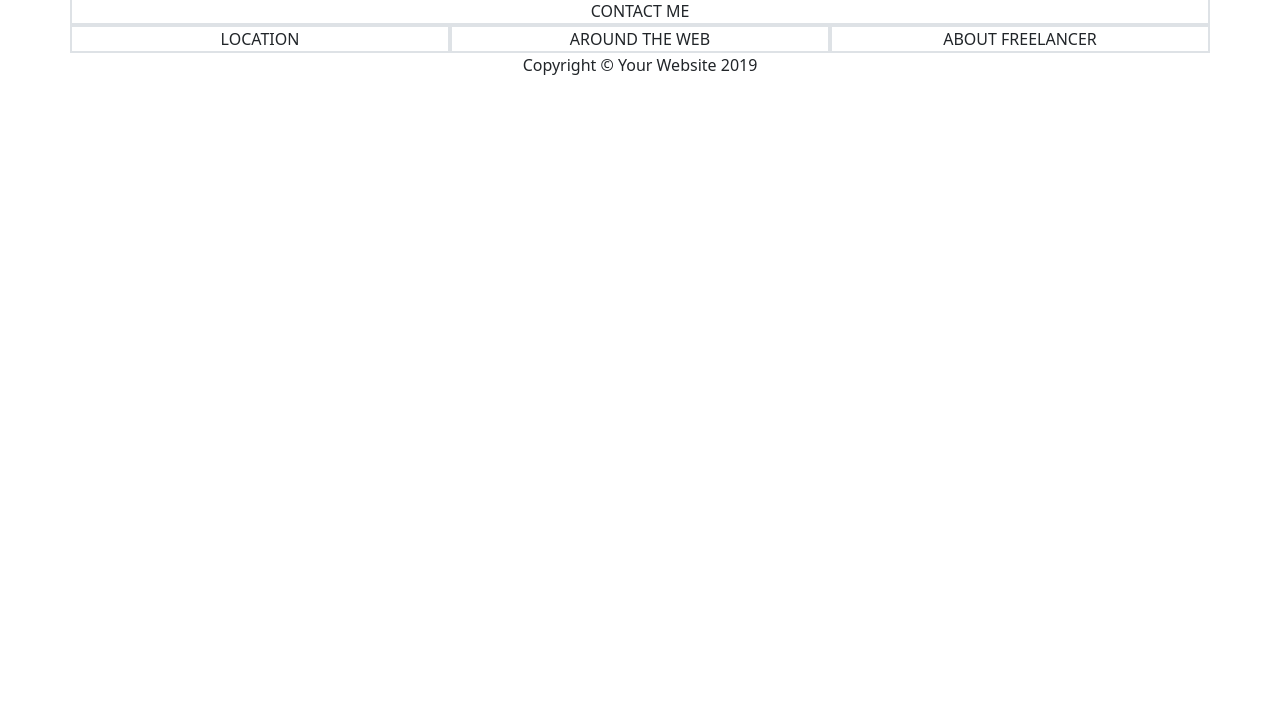
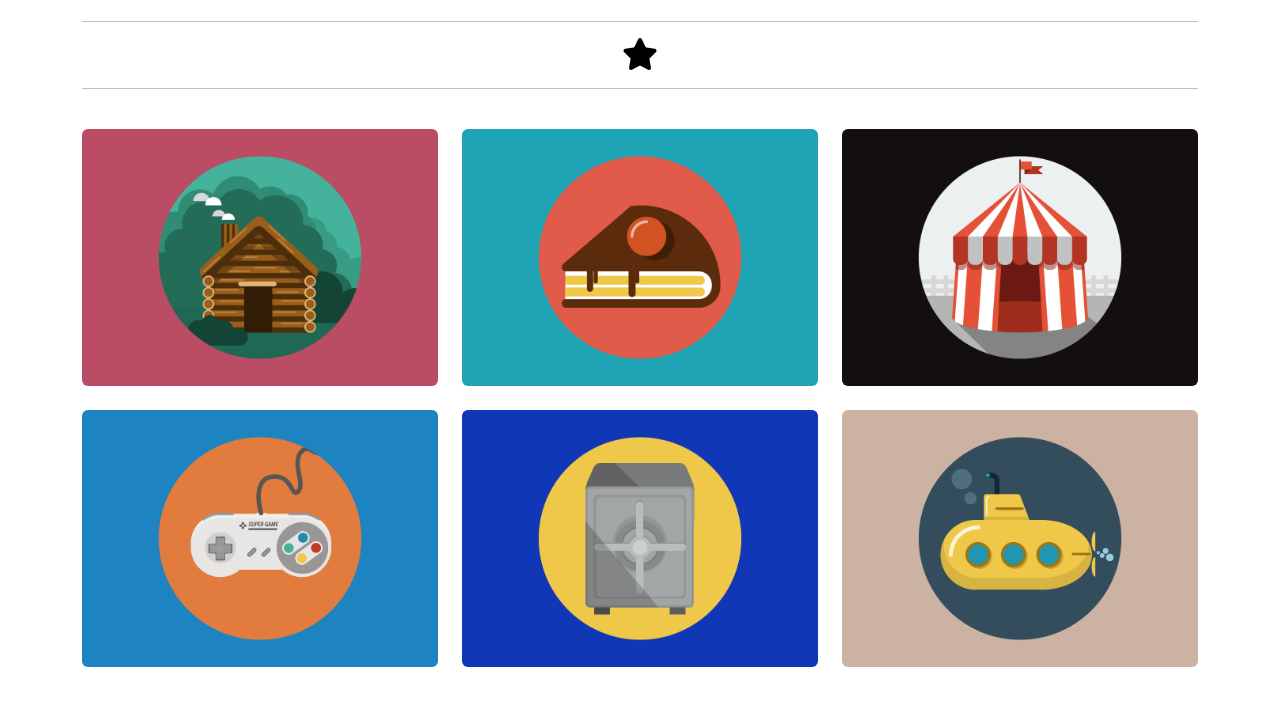
Before and after one commit to EmanueleCozzolino18/html-css-bootstrap-freelancer, a plain HTML site: page index.html in a window 1280 px wide. Shown: the part 761-1473 px from the top of the page. Before the commit the page ends 838 px from the top, so only its background shows below. Drawn offline with nearby package versions, Linux system fonts and the light colour scheme.

Commit message:
[UPD] Finished the portfolio section

```diff
--- a/index.html
+++ b/index.html
@@ -39,8 +39,8 @@
             <div class="container-xl text-white text-uppercase">
                 <div class="row">
                     <div class="col border border-2 text-center">
-                        <img src="./img/avatar.svg" alt="avatar" class="img-fluid ec_custom-avatar">
-                        <h1 class="py-3">START BOOTSTRAP</h1>
+                        <img src="./img/avatar.svg" alt="avatar" class="img-fluid ec_custom-avatar py-5">
+                        <h1>START BOOTSTRAP</h1>
                         <div class="mc-separator">
                             <div class="w-100">
                                 <hr class="line">
@@ -58,25 +58,35 @@
 
         <!-- SECONDA SEZIONE PORTFOLIO -->
         <section id="ec_portfolio">
-            <div class="container-xl">
+            <div class="container-xl text-black text-uppercase text-center py-5">
                 <div class="row g-4">
-                    <div class="col-12 col-md-6 col-lg-4 border border-2">
-                        Contenuto colonna 1
+                    <h1>Portfolio</h1>
+                    <div class="mc-separator">
+                        <div class="w-100">
+                            <hr class="line">
+                        </div>
+                        <i class="fs-2 px-3 fas fa-star"></i>
+                        <div class="w-100">
+                            <hr class="line">
+                        </div>
                     </div>
-                    <div class="col-12 col-md-6 col-lg-4 border border-2">
-                        Contenuto colonna 2
+                    <div class="col-12 col-md-6 col-lg-4">
+                        <img src="./img/cabin.png" alt="casa" class="img-fluid rounded-2">
                     </div>
-                    <div class="col-12 col-md-6 col-lg-4 border border-2">
-                        Contenuto colonna 3
+                    <div class="col-12 col-md-6 col-lg-4">
+                        <img src="./img/cake.png" alt="casa" class="img-fluid rounded-2">
                     </div>
-                    <div class="col-12 col-md-6 col-lg-4 border border-2">
-                        Contenuto colonna 1
+                    <div class="col-12 col-md-6 col-lg-4">
+                        <img src="./img/circus.png" alt="casa" class="img-fluid rounded-2">
                     </div>
-                    <div class="col-12 col-md-6 col-lg-4 border border-2">
-                        Contenuto colonna 2
+                    <div class="col-12 col-md-6 col-lg-4">
+                        <img src="./img/game.png" alt="casa" class="img-fluid rounded-2">
                     </div>
-                    <div class="col-12 col-md-6 col-lg-4 border border-2">
-                        Contenuto colonna 3
+                    <div class="col-12 col-md-6 col-lg-4">
+                        <img src="./img/safe.png" alt="casa" class="img-fluid rounded-2">
+                    </div>
+                    <div class="col-12 col-md-6 col-lg-4">
+                        <img src="/img/submarine.png" alt="casa" class="img-fluid rounded-2">
                     </div>
                 </div>
             </div>
```
